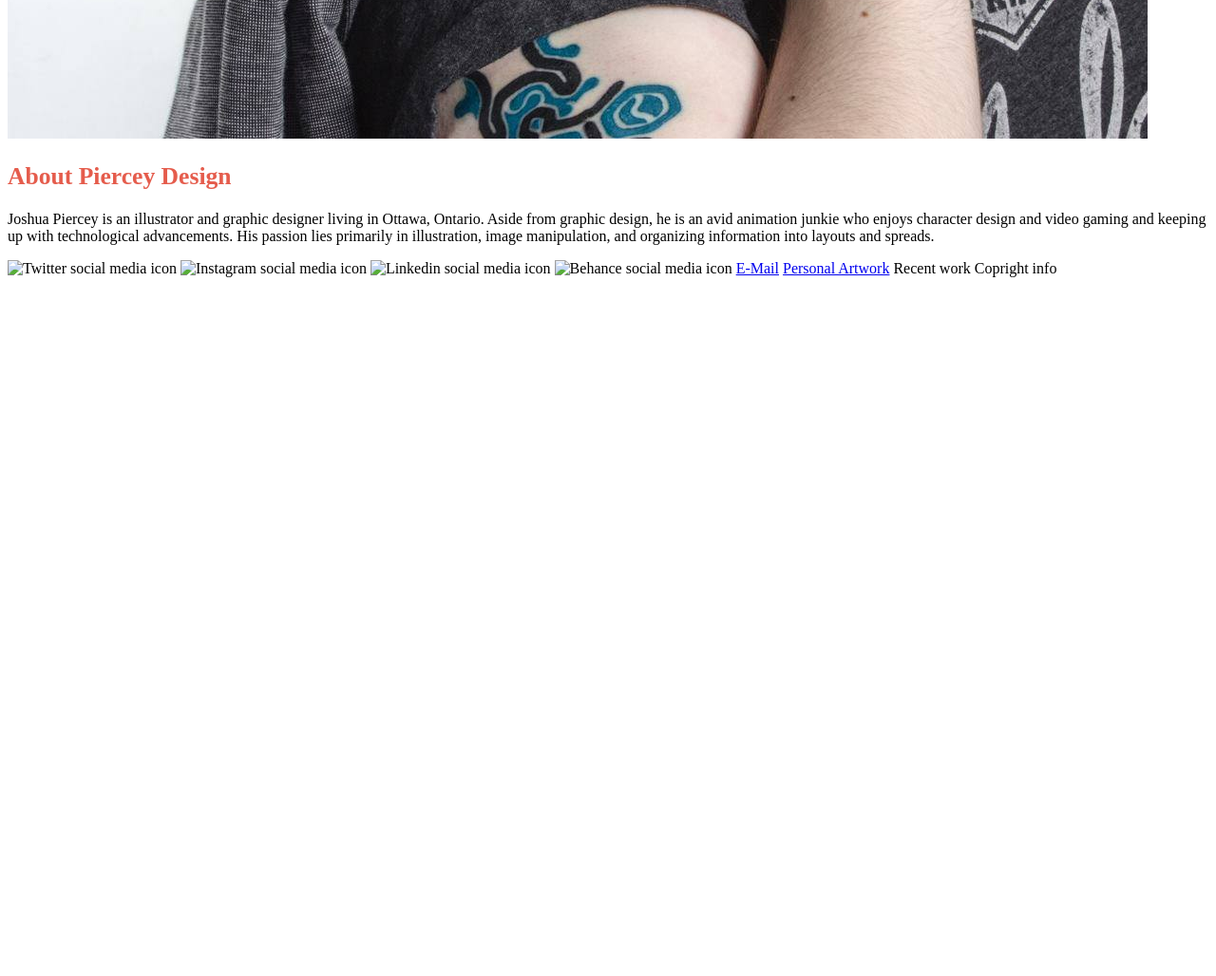
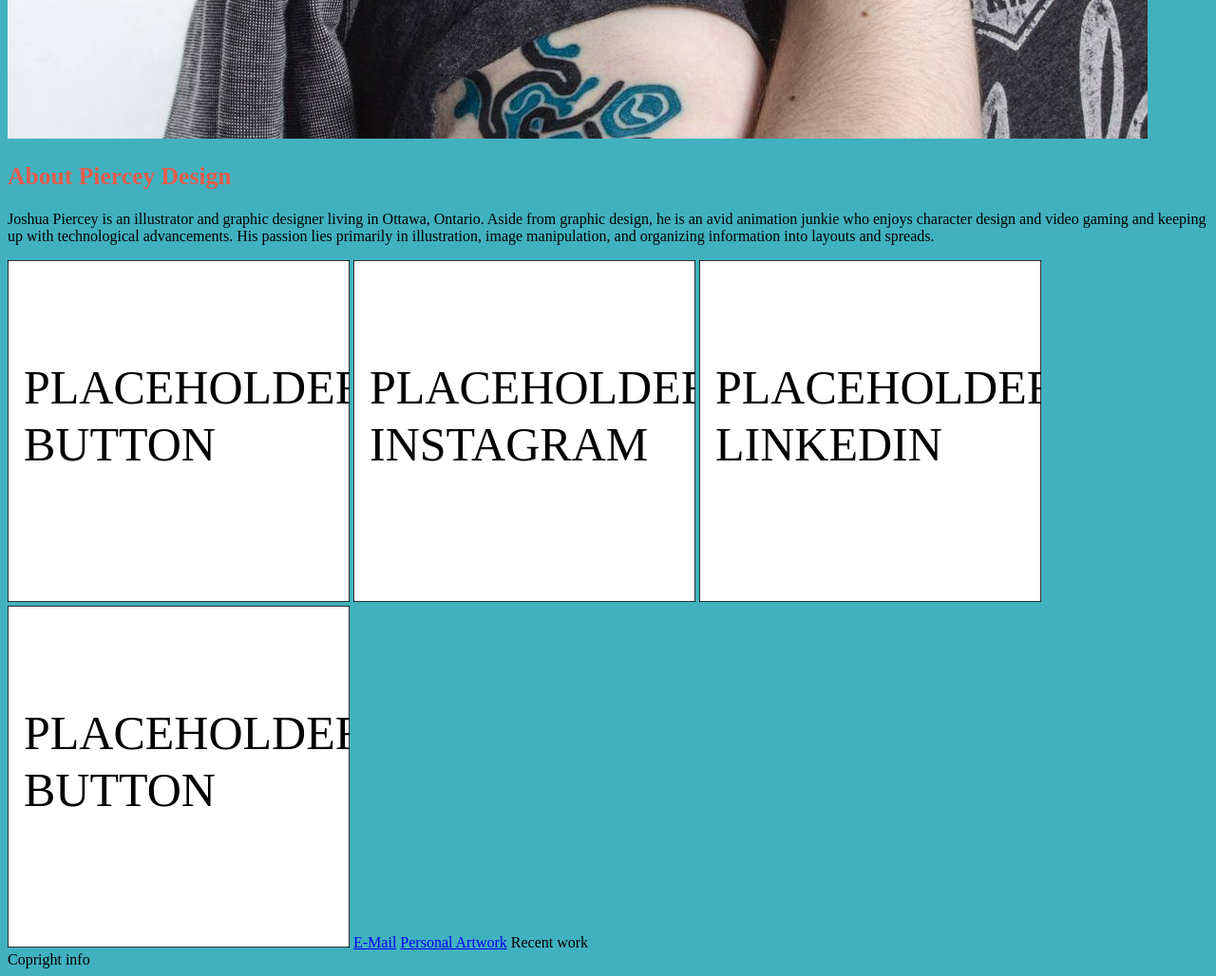
Before and after one commit to Pierceyonder/dsn1675-project-1, a plain HTML site: page index.html in a window 1280 px wide. Shown: the part 1134-2162 px from the top of the page at 95% size. Before the commit the page ends 1434 px from the top, so only its background shows below. Drawn offline with Linux system fonts and the light colour scheme.

Commit message:
Removed wrong filetypes for button images.

```diff
--- a/css/main.css
+++ b/css/main.css
@@ -16,6 +16,10 @@ html {
 		box-sizing: inherit;
 }
 
+body {
+	background-color: #41b1bf;
+}
+
 h1 {
 	text-align: center;
 	font-size: ;
--- a/index.html
+++ b/index.html
@@ -26,14 +26,16 @@ His passion lies primarily in illustration, image manipulation, and organizing i
 into layouts and spreads.</p>
 </div>
 
-<img class="socialmedia" src="/images/button.eps" alt="Twitter social media icon">
-<img class="socialmedia" src="/images/insta.eps" alt="Instagram social media icon">
-<img class="socialmedia" src="/images/linkedin.eps" alt="Linkedin social media icon">
-<img class="socialmedia" src="/images/button.eps" alt="Behance social media icon">
+<img class="socialmedia" src="/images/button.svg" alt="Twitter social media icon">
+<img class="socialmedia" src="/images/insta.svg" alt="Instagram social media icon">
+<img class="socialmedia" src="/images/linkedin.svg" alt="Linkedin social media icon">
+<img class="socialmedia" src="/images/button.svg" alt="Behance social media icon">
 
 <a href="joshpiercey@hotmail.com">E-Mail</a>
 <a href="http://pierceydesign.tumblr.com/">Personal Artwork</a>
 
 Recent work
 
+<footer>
 Copright info
+</footer>
```
Also changed, not shown: images/button.svg (added), images/insta.svg (added), images/linkedin.svg (added), images/tumblr.svg (added), 4 other files.
